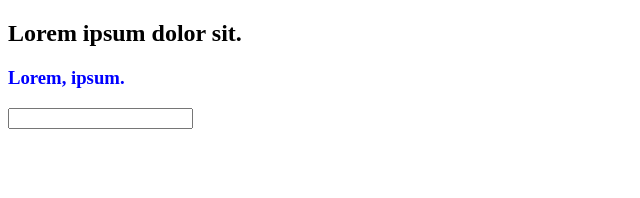
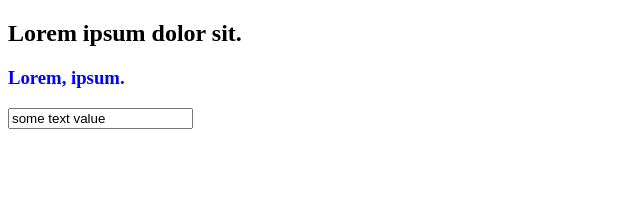
Before and after one commit to shivrajpro/angular-refresher-2023, an Angular app: page / in a window 1280 px wide. Shown: the top 198 px of the page, without its empty margins (0-640 px from the left). Built offline with nearby package versions, Linux system fonts and the light colour scheme.

Commit message:
style, 1 way 2 way binding

```diff
--- a/src/app/app.component.html
+++ b/src/app/app.component.html
@@ -5,4 +5,7 @@
 <!-- style binding -->
 <h2 [class.text-red]="isRed" > Lorem ipsum dolor sit. </h2>
 <h3 [style.color]='textColor' > Lorem, ipsum. </h3>
-<input type="text" (keyup.enter)="onKeyEnter()" >
+<!-- <input type="text" (keyup.enter)="onKeyUp(username)" #username >
+<input type="text" (keyup.enter)="onKeyEnter()" [(ngModel)]="username" > -->
+<!-- <input type="text" (keyup.enter)="onKeyEnter()" [value]="textValue" > -->
+<input type="text" (keyup.enter)="onKeyEnter()" [ngModel]="textValue" >
--- a/src/app/app.component.ts
+++ b/src/app/app.component.ts
@@ -10,27 +10,34 @@ export class AppComponent implements OnInit, AfterViewInit {
   title = 'angular-refresher-2023';
   isRed = true;
   textColor = 'blue';
+  username:string = '';
+  textValue:string = 'some text value';
 
   @ViewChild(PostComponent) childComp = null;
 
   constructor(){
-    console.log('>> constructor',this.childComp);
+    // console.log('>> constructor',this.childComp);
   }
 
   ngOnInit(): void {
-    console.log('>> ngOnInit',this.childComp);
+    // console.log('>> ngOnInit',this.childComp);
   }
 
   ngAfterViewInit(): void {
-    console.log('>> ngAfterViewInit',this.childComp);
+    // console.log('>> ngAfterViewInit',this.childComp);
   }
 
   receiveMsg(evt:any){
     console.log('>> evt',evt);
   }
 
+  onKeyUp(username:any){
+    // if(evt.keyCode == 13) console.log('>> enter key pressed');
+    console.log('>> enter key pressed',username.value);
+  }
+
   onKeyEnter(){
     // if(evt.keyCode == 13) console.log('>> enter key pressed');
-    console.log('>> enter key pressed');
+    console.log('>> enter key pressed=', this.textValue);
   }
 }
--- a/src/app/app.module.ts
+++ b/src/app/app.module.ts
@@ -6,6 +6,7 @@ import { AppComponent } from './app.component';
 import { PostComponent } from './post/post.component';
 import { NavbarComponent } from './navbar/navbar.component';
 import { PostListComponent } from './post/post-list/post-list.component';
+import { FormsModule } from '@angular/forms';
 
 @NgModule({
   declarations: [
@@ -16,7 +17,8 @@ import { PostListComponent } from './post/post-list/post-list.component';
   ],
   imports: [
     BrowserModule,
-    AppRoutingModule
+    AppRoutingModule,
+    FormsModule
   ],
   providers: [],
   bootstrap: [AppComponent]
```
